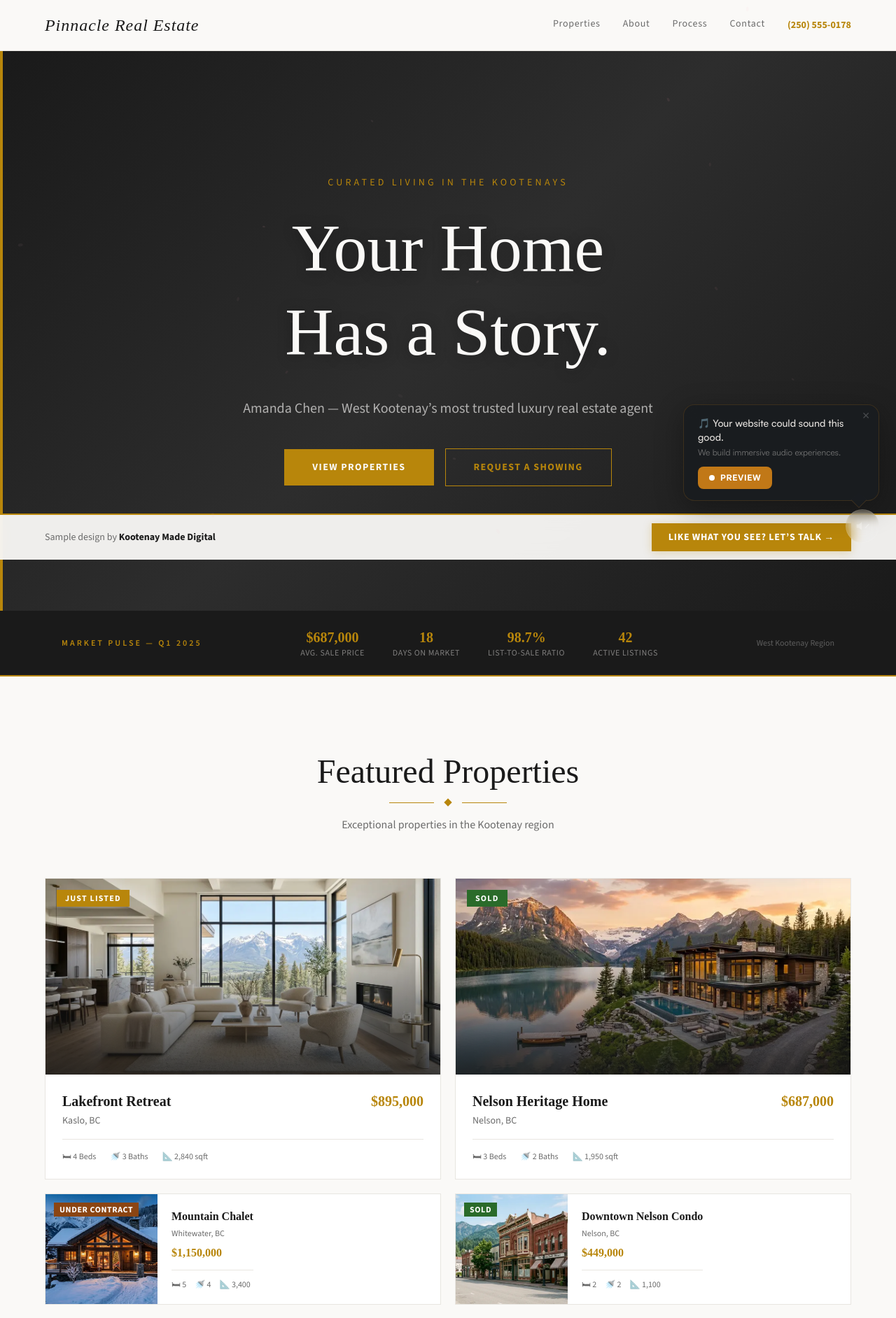
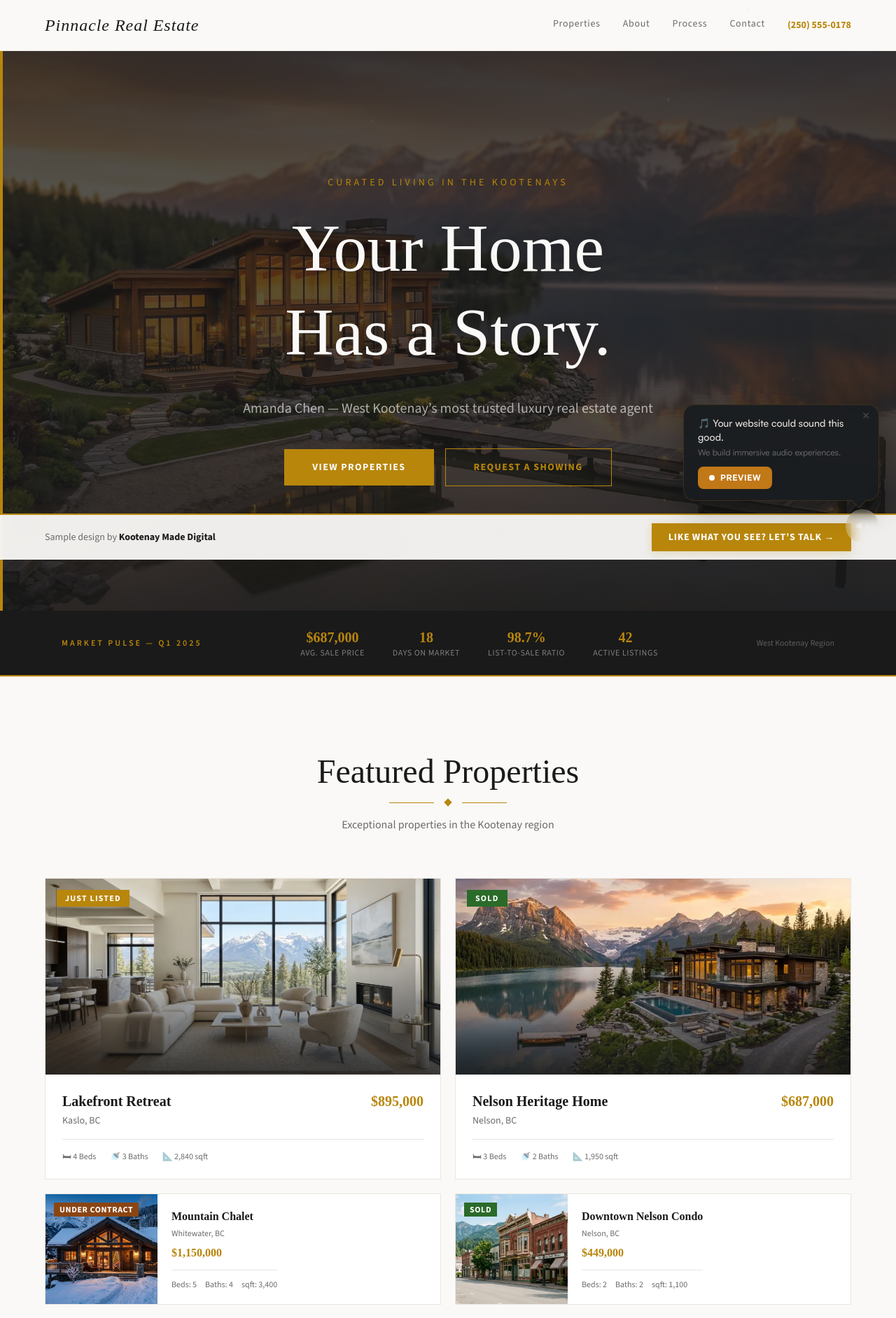
Before and after one commit to AgentWarhead/kootenay-made, a Next.js app: page /styles/demos/editorial-elegant in a window 1280 px wide. Shown: the top 1884 px of the page at 70% size. Built offline with nearby package versions, Linux system fonts and the light colour scheme; grey boxes are pictures that could not be loaded; a web font is replaced by a local one.

Commit message:
editorial-elegant: hero image, mobile headings, copyright, cleaner property details

```diff
--- a/src/app/styles/demos/editorial-elegant/page.tsx
+++ b/src/app/styles/demos/editorial-elegant/page.tsx
@@ -31,7 +31,7 @@ function Reveal({ children, className = '', delay = 0 }: { children: React.React
 function EditorialTitle({ children, subtitle }: { children: React.ReactNode; subtitle?: string }) {
   return (
     <div className="text-center mb-16">
-      <h2 className={`heading-font text-3xl md:text-5xl mb-4`} style={{ color: '#1a1a1a', fontWeight: 400 }}>
+      <h2 className={`heading-font text-2xl md:text-5xl mb-4`} style={{ color: '#1a1a1a', fontWeight: 400 }}>
         {children}
       </h2>
       <div className="flex items-center justify-center gap-4 mb-4">
@@ -113,7 +113,7 @@ function LiveRedesign() {
                 <div className="absolute inset-0 opacity-[0.10]" style={{ background: 'linear-gradient(135deg, #4a3728 0%, #c9a96e 50%, #f0e8d8 100%)' }} />
                 <div className="relative z-10">
                   <p className="text-xs uppercase tracking-wide mb-2" style={{ fontFamily: 'Arial, sans-serif', color: '#666', letterSpacing: '0.15em' }}>&#9733; Welcome to Our Website &#9733;</p>
-                  <h2 className="text-xl sm:text-3xl md:text-4xl leading-tight mb-2" style={{ fontFamily: "'Times New Roman', serif", color: '#3a3a3a', fontWeight: 700 }}>
+                  <h2 className="text-xl sm:text-2xl md:text-4xl leading-tight mb-2" style={{ fontFamily: "'Times New Roman', serif", color: '#3a3a3a', fontWeight: 700 }}>
                     Pinnacle Real Estate
                   </h2>
                   <p className="text-sm sm:text-lg mb-1 sm:mb-2" style={{ fontFamily: "'Times New Roman', serif", color: '#666', fontStyle: 'italic' }}>
@@ -419,10 +419,11 @@ export default function EditorialElegantDemo() {
 
       {/* ═══════════ 2. HERO ═══════════ */}
       <section className="relative overflow-hidden" style={{ minHeight: '100vh', display: 'flex', alignItems: 'center', backgroundColor: '#1a1a1a' }}>
-        <div className="absolute inset-0" style={{ background: 'linear-gradient(135deg, #1a1a1a 0%, #2d2d2d 50%, #1a1a1a 100%)' }} />
-        <div className="absolute top-0 left-0 w-1 h-full" style={{ backgroundColor: '#b8860b' }} />
+        {/* Hero background image */}
+        <div className="absolute inset-0 z-0"><Image src="/images/demos/editorial-elegant-hero.webp" alt="" fill className="object-cover" priority /><div className="absolute inset-0" style={{ background: "linear-gradient(to bottom, rgba(26,26,26,0.82) 0%, rgba(26,26,26,0.7) 40%, rgba(26,26,26,0.88) 100%)" }} /></div>
+        <div className="absolute top-0 left-0 w-1 h-full z-[1]" style={{ backgroundColor: '#b8860b' }} />
 
-        <div className="relative max-w-4xl mx-auto text-center px-6 py-32 md:py-44 w-full">
+        <div className="relative z-10 max-w-4xl mx-auto text-center px-6 py-32 md:py-44 w-full">
           <motion.p
             className="text-sm uppercase tracking-[0.3em] mb-6"
             style={{ color: '#b8860b' }}
@@ -587,9 +588,9 @@ export default function EditorialElegantDemo() {
                       <div className={`heading-font text-base font-semibold`} style={{ color: '#b8860b' }}>{prop.price}</div>
                     </div>
                     <div className="flex items-center gap-3 mt-3 pt-3" style={{ borderTop: '1px solid #e8e6e1' }}>
-                      <span className="text-xs" style={{ color: '#6b6b6b' }}>🛏 {prop.beds}</span>
-                      <span className="text-xs" style={{ color: '#6b6b6b' }}>🚿 {prop.baths}</span>
-                      <span className="text-xs" style={{ color: '#6b6b6b' }}>📐 {prop.sqft}</span>
+                      <span className="text-xs" style={{ color: '#6b6b6b' }}>Beds: {prop.beds}</span>
+                      <span className="text-xs" style={{ color: '#6b6b6b' }}>Baths: {prop.baths}</span>
+                      <span className="text-xs" style={{ color: '#6b6b6b' }}>sqft: {prop.sqft}</span>
                     </div>
                   </div>
                 </div>
@@ -698,7 +699,7 @@ export default function EditorialElegantDemo() {
                 <p className={`${body.className} text-xs uppercase tracking-[0.25em] font-semibold mb-4`} style={{ color: '#b8860b' }}>
                   Meet Your Agent
                 </p>
-                <h2 className={`heading-font text-3xl md:text-4xl mb-2`} style={{ color: '#1a1a1a', fontWeight: 400 }}>Amanda Chen</h2>
+                <h2 className={`heading-font text-2xl md:text-4xl mb-2`} style={{ color: '#1a1a1a', fontWeight: 400 }}>Amanda Chen</h2>
                 <p className={`${body.className} text-sm mb-6`} style={{ color: '#6b6b6b' }}>REALTOR® &mdash; Luxury & Residential Specialist</p>
 
                 <div className="w-8 h-px mb-8" style={{ backgroundColor: '#b8860b' }} />
@@ -803,7 +804,7 @@ export default function EditorialElegantDemo() {
               <Reveal key={i} delay={i * 0.15}>
                 <div
                   className="relative p-8 md:p-12"
-                  style={{ backgroundColor: '#ffffff', border: '1px solid #e8e6e1', borderLeft: `4px solid #b8860b` }}
+                  style={{ backgroundColor: '#ffffff', border: '1px solid #e8e6e1', borderLeft: `4px solid #b8860b`, transition: "all 0.3s" }}
                 >
                   {/* Large quotemark */}
                   <div
@@ -960,7 +961,7 @@ export default function EditorialElegantDemo() {
             </div>
           </div>
           <div className="border-t border-white/10 pt-6 text-center">
-            <span className="text-sm text-white/25">&copy; 2025 Pinnacle Real Estate. All rights reserved.</span>
+            <span className="text-sm text-white/25">&copy; {new Date().getFullYear()} Pinnacle Real Estate. All rights reserved.</span>
           </div>
         </div>
       </footer>
```
Also changed, not shown: public/images/demos/editorial-elegant-hero.webp (added).
